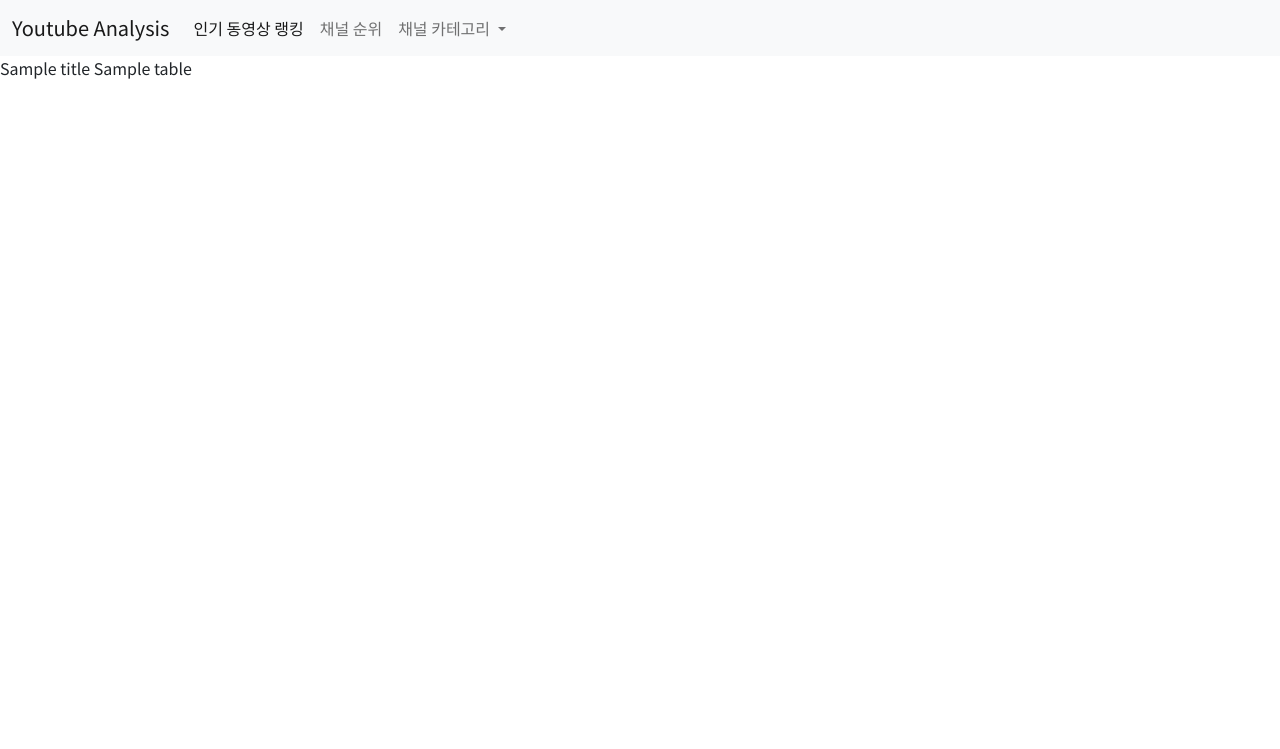
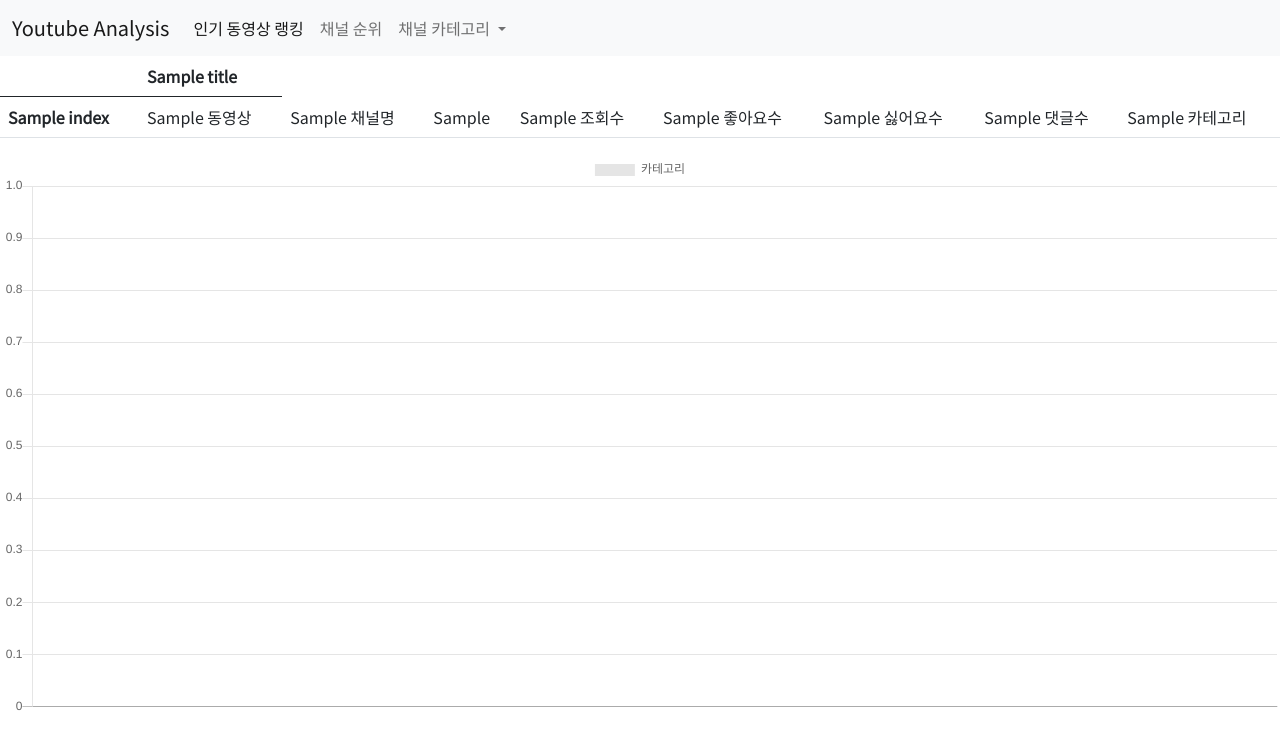
Before and after one commit to Jinmun-Park/api_webapp, a Flask app: template templates/ranking.html in a window 1280 px wide. Shown: the top 749 px of the page. Run offline with Flask 2, Linux system fonts and the light colour scheme; the template is opened without the code that fills it: most values are stand-ins (such as "Sample title", 1, 10 or a date in 2020); parts of the project's set-up code (start-up, migrations or seed data) failed here and were passed over; some libraries are stand-ins or nearby versions.

Commit message:
EJ_htmlcsswebsetup_day3

```diff
--- a/routes/ranking_route.py
+++ b/routes/ranking_route.py
@@ -1,13 +1,46 @@
-from flask import Blueprint, render_template
+# eda
 import pandas as pd
-
+import datetime as dt
 def read_pickle(file_name: str) -> pd.DataFrame:
     return pd.read_pickle('Pickle/' + file_name)
 
+df = read_pickle('youtube_popular.pkl')
+df = df[['VideoTitle', 'ChannelTitle', 'PublishedAt', 'ViewCount', 'LikeCount', 'DislikeCount', 'CommentCount', 'Wiki_Category_1']]
+df.columns = ['동영상', '채널명', '날짜', '조회수', '좋아요수', '싫어요수', '댓글수', '카테고리']
+
+df['날짜'] = pd.to_datetime(df['날짜'], infer_datetime_format=True)
+df['날짜'] = df['날짜'].dt.strftime("%Y-%m-%d")
+
+df[['조회수', '좋아요수', '싫어요수', '댓글수']] = df[['조회수', '좋아요수', '싫어요수', '댓글수']].apply(pd.to_numeric)
+#df = df.sort_values('ViewCount', ascending=False)
+
+df['카테고리'].replace('Entertainment', '엔터테인먼트', inplace=True)
+df['카테고리'].replace('Music', '뮤직', inplace=True)
+df['카테고리'].replace('Hip_hop_music', '뮤직', inplace=True)
+df['카테고리'].replace('Food', '푸드', inplace=True)
+df['카테고리'].replace('Video_game_culture', '게임', inplace=True)
+df['카테고리'].replace('Lifestyle_(sociology)', '라이프스타일', inplace=True)
+df['카테고리'].replace('Association_football', '스포츠', inplace=True)
+
+df.index = df.index+1
+
+
+# Analysis
+import matplotlib.pyplot as plt
+from matplotlib import font_manager, rc
+font_path = "C:/Windows/Fonts/NGULIM.TTF"
+font = font_manager.FontProperties(fname=font_path).get_name()
+rc('font', family=font)
+
+df_category = df['카테고리'].value_counts(normalize=True)
+df_category = pd.DataFrame(df_category)
+
+# flask
+from flask import Blueprint, render_template
 bp = Blueprint('ranking', __name__, url_prefix='/ranking')
 
 @bp.route('/', methods=["GET"])
 def list_index():
-    df = read_pickle('youtube_popular.pkl')
-    df = df[['VideoTitle', 'ChannelTitle', 'Tags']]
-    return render_template('ranking.html', data=df, tables=[df.to_html(classes='data')], titles=df.columns.values)
+    labels = [i for i in df_category.index]
+    values = [i for i in df_category.카테고리]
+    return render_template('ranking.html', data=df, titles=df.columns.values, labels=labels, values=values)
--- a/src/models/youtube_eda.py
+++ b/src/models/youtube_eda.py
@@ -69,7 +69,4 @@ def wordcloud(x):
 
 print(wordcloud(youtube_popular['VideoTitle']))
 
-
-
-
 # 2 Channel Analysis
--- a/static/style.css
+++ b/static/style.css
@@ -1,6 +1,7 @@
 @import url('https://fonts.googleapis.com/css2?family=Noto+Sans+KR&display=swap');
 
 @import "screen/index.css";
+@import "screen/ranking.css";
 
 /* font-family: 'Times New Roman', sans-serif; */
 body {
--- a/templates/base.html
+++ b/templates/base.html
@@ -5,9 +5,12 @@
     <link href="https://cdn.jsdelivr.net/npm/bootstrap@5.0.2/dist/css/bootstrap.min.css" rel="stylesheet" integrity="sha384-EVSTQN3/azprG1Anm3QDgpJLIm9Nao0Yz1ztcQTwFspd3yD65VohhpuuCOmLASjC" crossorigin="anonymous">
     <link rel="stylesheet" href="../static/style.css">
 
-
   <!-- JavaScript Bundle with Popper -->
   <script src="https://cdn.jsdelivr.net/npm/bootstrap@5.0.2/dist/js/bootstrap.bundle.min.js" integrity="sha384-MrcW6ZMFYlzcLA8Nl+NtUVF0sA7MsXsP1UyJoMp4YLEuNSfAP+JcXn/tWtIaxVXM" crossorigin="anonymous"></script>
+
+  <!-- Chart js -->
+  <script src="https://cdn.jsdelivr.net/npm/chart.js@2.8.0"></script>
+
     <title>
       {% block title %}{% endblock %}
     </title>
--- a/templates/ranking.html
+++ b/templates/ranking.html
@@ -5,8 +5,50 @@
 {% endblock %}
 
 {% block content %}
-  {% for table in tables %}
-            {{titles[loop.index]}}
-            {{ table|safe }}
-    {% endfor %}
+<div class="ranking_table">
+<table class="table">
+  <thead>
+    <tr>
+        <th scope="col"></th>
+        {% for title in titles %}
+            <th scope="col">{{title}}</th>
+        {% endfor %}
+    </tr>
+  </thead>
+
+  <tbody>
+        {% for i in data.index %}        <! -- for tag start -->
+        <tr>
+            <th>{{ i }}</th>
+            <td>{{ data['동영상'][i] }}</td>
+            <td>{{ data['채널명'][i] }}</td>
+            <td>{{ data['날짜'][i] }}</td>
+            <td>{{ data['조회수'][i] }}</td>
+            <td>{{ data['좋아요수'][i] }}</td>
+            <td>{{ data['싫어요수'][i] }}</td>
+            <td>{{ data['댓글수'][i] }}</td>
+            <td>{{ data['카테고리'][i] }}</td>
+        </tr>
+        {% endfor %}                          <! -- for tag end -->
+  </tbody>
+</table>
+</div>
+
+
+<canvas id="myChart" width="900" height="400"></canvas>
+    <script>
+        var ctx = document.getElementById('myChart').getContext('2d');
+        var mychart = new Chart(ctx, {
+            type: 'bar',
+            data: {
+                labels: {{ labels | safe }},
+                datasets: [{
+                    label: '카테고리',
+                    data: {{ values | safe }},
+                    borderColor: "rgb(75, 192, 192)"}]
+            }
+        });
+    </script>
+
+
 {% endblock %}
--- a/webapp.py
+++ b/webapp.py
@@ -17,7 +17,6 @@ def create_app():
     @app.route('/')
     def home_page():
         return render_template('index.html')
-
     return app
 
 if __name__ == '__main__':
```
